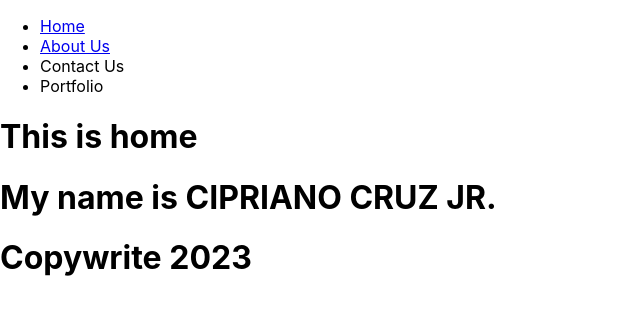
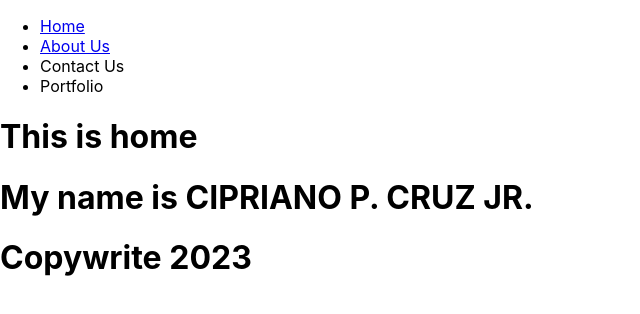
Before and after one commit to cruz-jerwin15/collaborate_test, a React (Create React App) app in the folder my-app-fe/: page / in a window 1280 px wide. Shown: the top 314 px of the page, without its empty margins (0-640 px from the left). Built offline with nearby package versions, Linux system fonts and the light colour scheme.

Commit message:
my name in home js

```diff
--- a/my-app-fe/src/components/Body/Home/Home.js
+++ b/my-app-fe/src/components/Body/Home/Home.js
@@ -7,7 +7,7 @@ function Home() {
         <>
             <Header />
             <h1>This is home</h1>
-            <h1>My name is CIPRIANO CRUZ JR.</h1>
+            <h1>My name is CIPRIANO P. CRUZ JR.</h1>
          <Footer/>
         </>
     );
```
